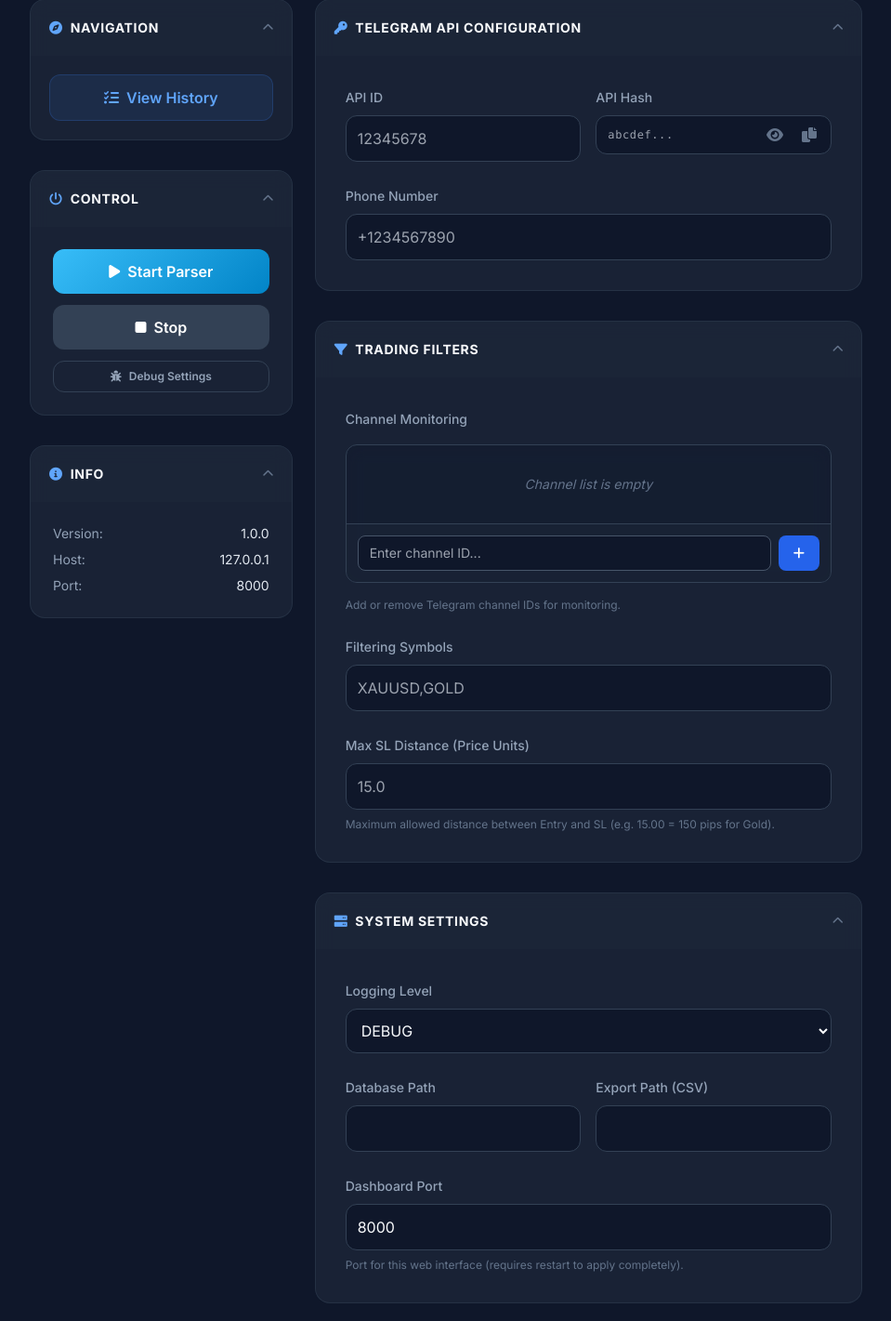
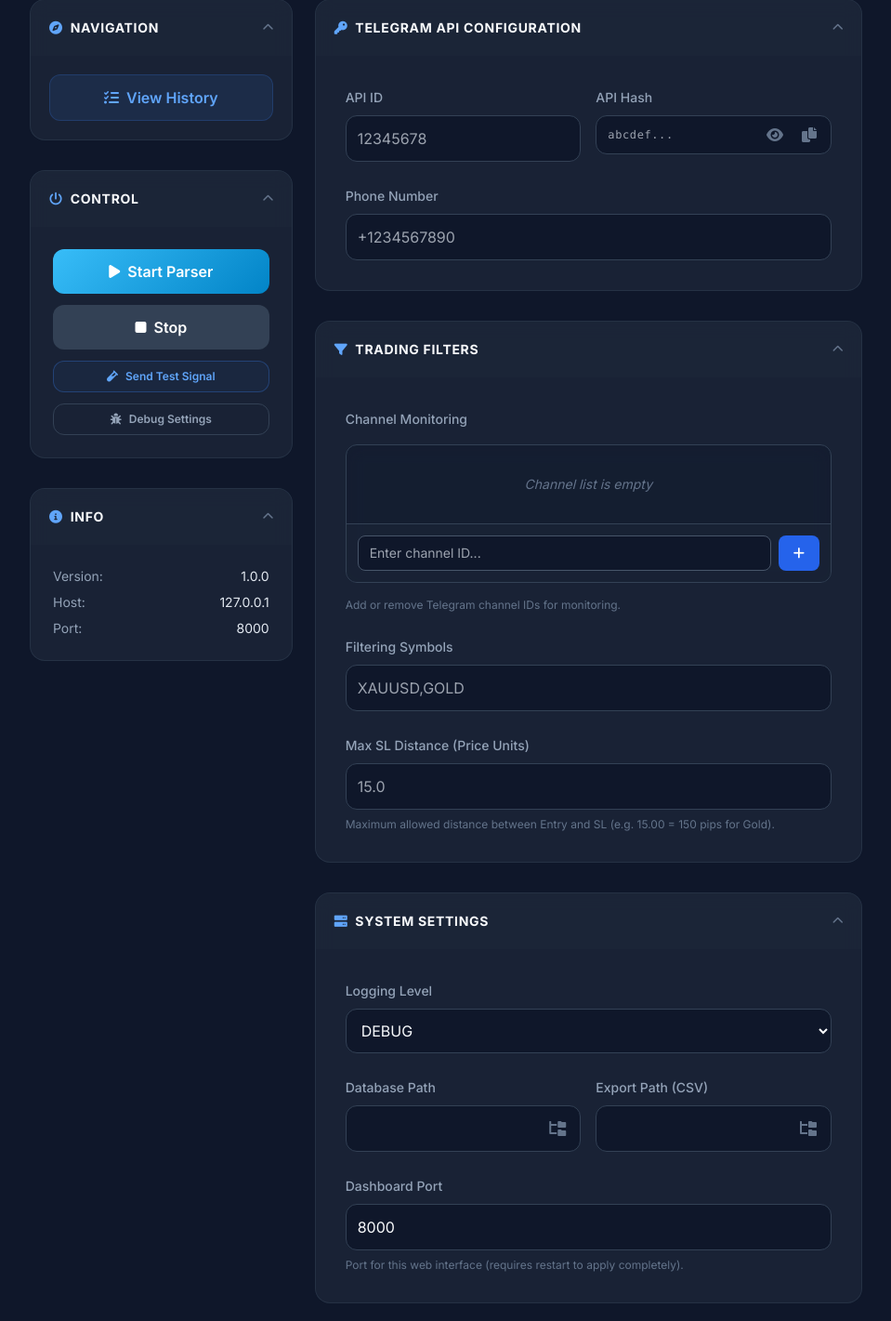
Before and after one commit to kvazymir1199/telegram-signal-parser-MQL5, a FastAPI app: template telegram_signal_parser/web/templates/index.html in a window 1280 px wide. Shown: the part 289-1710 px from the top of the page at 93% size, without its empty margins (160-1119 px from the left). Run offline with FastAPI, Linux system fonts and the light colour scheme; the template is opened without the code that fills it, so the values that code supplies are empty; some libraries are stand-ins or nearby versions.

Commit message:
feat: add directory picker and test signal feature
- Implemented server-side directory picker for database and export paths
- Added 'Send Test Signal' button to Dashboard for easy verification
- Fixed BASE_DIR access in web application
- Added directory navigation templates and logic

Co-Authored-By: Claude Opus 4.5 <noreply@anthropic.com>

```diff
--- a/telegram_signal_parser/web/app.py
+++ b/telegram_signal_parser/web/app.py
@@ -9,7 +9,7 @@ from fastapi.templating import Jinja2Templates
 from fastapi.middleware.cors import CORSMiddleware
 from loguru import logger
 
-from config.settings import settings
+from config.settings import settings, BASE_DIR
 from database.connection import DatabaseManager
 from telegram.client import TelegramSignalClient
 
@@ -260,6 +260,51 @@ async def stop_parser():
         return HTMLResponse(status_code=200, content='<span class="h-3 w-3 rounded-full bg-red-500 inline-block"></span><span class="ml-2 text-red-500 font-bold">STOPPED</span>')
     return HTMLResponse(status_code=200)
 
+@app.post("/parser/test-signal")
+async def test_signal():
+    """Generate a fake signal for demonstration purposes."""
+    from database.models import SignalStatus
+    import random
+
+    # 1. Create a dummy signal
+    entry_min = 2350.0 + random.uniform(-10, 10)
+    test_data = {
+        "telegram_message_id": random.randint(1000, 9999),
+        "telegram_channel_id": -123456789,
+        "symbol": "XAUUSD",
+        "direction": "BUY",
+        "entry_min": round(entry_min, 2),
+        "entry_max": round(entry_min + 2.0, 2),
+        "stop_loss": round(entry_min - 10.0, 2),
+        "take_profit_1": round(entry_min + 5.0, 2),
+        "take_profit_2": round(entry_min + 15.0, 2),
+        "take_profit_3": None,
+        "raw_message": f"TEST SIGNAL: XAUUSD BUY @ {round(entry_min, 2)}",
+        "content_hash": f"test_{datetime.now().timestamp()}",
+        "status": SignalStatus.PROCESS.value
+    }
+
+    try:
+        # 2. Save to DB
+        db_manager.save_signal(test_data)
+
+        # 3. Trigger Export
+        from telegram.client import TelegramSignalClient
+        temp_client = TelegramSignalClient()
+        temp_client._export_signals()
+
+        logger.success("Test signal generated and exported to CSV.")
+        return HTMLResponse(
+            status_code=200,
+            content='<div hx-swap-oob="afterbegin:#flash-container">'
+                    '<div class="bg-green-600 text-white p-4 rounded-xl shadow-lg mb-4 flex justify-between items-center" id="test-popup">'
+                    '<div><i class="fa-solid fa-vial mr-2"></i> <strong>Test Success:</strong> Dummy signal generated and exported to CSV!</div>'
+                    '<button onclick="this.parentElement.remove()" class="ml-4 opacity-70 hover:opacity-100"><i class="fa-solid fa-xmark"></i></button></div></div>'
+        )
+    except Exception as e:
+        logger.error(f"Failed to generate test signal: {e}")
+        return HTMLResponse(content=f'<div class="bg-red-500 text-white p-2 rounded">Error: {e}</div>')
+
 @app.get("/parser/status")
 async def get_status():
     """Get current status of the parser for HTMX polling."""
@@ -285,3 +330,46 @@ async def get_logs():
             return HTMLResponse(f'<pre class="whitespace-pre-wrap font-mono text-[10px] leading-tight text-slate-300">{formatted_logs}</pre>')
     except Exception as e:
         return HTMLResponse(f'<div class="text-red-400">Error reading logs: {e}</div>')
+
+@app.get("/settings/browse", response_class=HTMLResponse)
+async def browse_directory(
+    request: Request,
+    current_path: str = None,
+    target_input: str = "database_path"
+):
+    """List directories for the picker and return a partial HTML."""
+    from pathlib import Path
+
+    # Start at current path, settings path, or BASE_DIR
+    if not current_path or not os.path.exists(current_path):
+        current_path = str(BASE_DIR)
+
+    # Ensure current_path is a directory
+    if os.path.isfile(current_path):
+        current_path = os.path.dirname(current_path)
+
+    path_obj = Path(current_path).resolve()
+
+    # List only directories
+    items = []
+    try:
+        for item in path_obj.iterdir():
+            if item.is_dir() and not item.name.startswith('.'):
+                items.append({
+                    "name": item.name,
+                    "path": str(item.absolute()),
+                })
+        items.sort(key=lambda x: x["name"].lower())
+    except PermissionError:
+        logger.warning(f"Permission denied accessing directory: {current_path}")
+
+    parent_path = str(path_obj.parent.absolute()) if path_obj != path_obj.parent else None
+
+    return templates.TemplateResponse("directory_picker_partial.html", {
+        "request": request,
+        "current_path": str(path_obj),
+        "parent_path": parent_path,
+        "items": items,
+        "target_input": target_input,
+        "base_dir": str(BASE_DIR)
+    })
--- a/telegram_signal_parser/web/templates/index.html
+++ b/telegram_signal_parser/web/templates/index.html
@@ -123,6 +123,10 @@
                                 hx-target="#parser-status-container"
                                 class="w-full py-3 px-4 rounded-xl bg-slate-700 hover:bg-slate-600 text-white font-semibold flex items-center justify-center">
                             <i class="fa-solid fa-stop mr-2"></i> Stop
+                        </button>
+                        <button hx-post="/parser/test-signal"
+                                class="w-full py-2 px-4 rounded-xl border border-blue-500/30 bg-blue-500/5 text-blue-400 text-xs font-semibold flex items-center justify-center hover:bg-blue-500/10 transition-all">
+                            <i class="fa-solid fa-vial mr-2"></i> Send Test Signal
                         </button>
                         <a href="/debug/settings" target="_blank"
                            class="w-full py-2 px-4 rounded-xl border border-slate-700 text-slate-400 text-xs font-semibold flex items-center justify-center hover:bg-slate-800 transition-all">
@@ -256,11 +260,29 @@
                             <div class="grid grid-cols-1 md:grid-cols-2 gap-4">
                                 <div class="space-y-2">
                                     <label class="text-sm font-medium text-slate-400">Database Path</label>
-                                    <input type="text" name="database_path" value="{{ settings.DATABASE_PATH }}" class="w-full p-3 rounded-xl input-field">
+                                    <div class="relative">
+                                        <input type="text" id="database_path" name="database_path" value="{{ settings.DATABASE_PATH }}" class="w-full p-3 pr-12 rounded-xl input-field">
+                                        <button type="button"
+                                                hx-get="/settings/browse?target_input=database_path"
+                                                hx-target="#picker-content"
+                                                onclick="openPicker()"
+                                                class="absolute right-2 top-1/2 -translate-y-1/2 p-2 text-slate-500 hover:text-blue-400 transition-colors">
+                                            <i class="fa-solid fa-folder-tree"></i>
+                                        </button>
+                                    </div>
                                 </div>
                                 <div class="space-y-2">
                                     <label class="text-sm font-medium text-slate-400">Export Path (CSV)</label>
-                                    <input type="text" name="export_path" value="{{ settings.EXPORT_PATH }}" class="w-full p-3 rounded-xl input-field">
+                                    <div class="relative">
+                                        <input type="text" id="export_path" name="export_path" value="{{ settings.EXPORT_PATH }}" class="w-full p-3 pr-12 rounded-xl input-field">
+                                        <button type="button"
+                                                hx-get="/settings/browse?target_input=export_path"
+                                                hx-target="#picker-content"
+                                                onclick="openPicker()"
+                                                class="absolute right-2 top-1/2 -translate-y-1/2 p-2 text-slate-500 hover:text-blue-400 transition-colors">
+                                            <i class="fa-solid fa-folder-tree"></i>
+                                        </button>
+                                    </div>
                                 </div>
                             </div>
                             <div class="space-y-2">
@@ -318,7 +340,51 @@
         </footer>
     </div>
 
+    <!-- Directory Picker Modal -->
+    <div id="directory-picker-modal" class="hidden fixed inset-0 z-50 flex items-center justify-center p-4">
+        <div class="absolute inset-0 bg-black/60 backdrop-blur-sm" onclick="closePicker()"></div>
+        <div class="glass relative w-full max-w-md rounded-2xl border border-slate-700/50 shadow-2xl overflow-hidden animate-in fade-in zoom-in duration-200">
+            <div class="p-5 bg-slate-800/60 border-b border-slate-700 flex justify-between items-center">
+                <h3 class="font-bold text-slate-200">Browse Directory</h3>
+                <button onclick="closePicker()" class="text-slate-500 hover:text-slate-300"><i class="fa-solid fa-xmark"></i></button>
+            </div>
+            <div id="picker-content" class="p-6">
+                <div class="flex justify-center p-8"><i class="fa-solid fa-spinner fa-spin text-blue-500 text-2xl"></i></div>
+            </div>
+        </div>
+    </div>
+
     <script>
+        function openPicker() {
+            document.getElementById('directory-picker-modal').classList.remove('hidden');
+        }
+
+        function closePicker() {
+            document.getElementById('directory-picker-modal').classList.add('hidden');
+        }
+
+        function selectFolder(path, targetId) {
+            const input = document.getElementById(targetId);
+            if (input) {
+                let finalPath = path;
+                const isWindows = path.includes('\\');
+                const sep = isWindows ? '\\' : '/';
+
+                // Append default filename if missing
+                if (targetId === 'database_path' && !path.toLowerCase().endsWith('.db')) {
+                    finalPath = path + (path.endsWith(sep) ? '' : sep) + 'signals.db';
+                } else if (targetId === 'export_path' && !path.toLowerCase().endsWith('.csv')) {
+                    finalPath = path + (path.endsWith(sep) ? '' : sep) + 'signals.csv';
+                }
+
+                input.value = finalPath;
+
+                // Trigger HTMX change if needed
+                input.dispatchEvent(new Event('change'));
+            }
+            closePicker();
+        }
+
         // Управление списком каналов
         let channels = [];
         const channelsList = document.getElementById('channels-list');
```
Also changed, not shown: telegram_signal_parser/web/templates/directory_picker_partial.html (added, +45 -0 lines).
